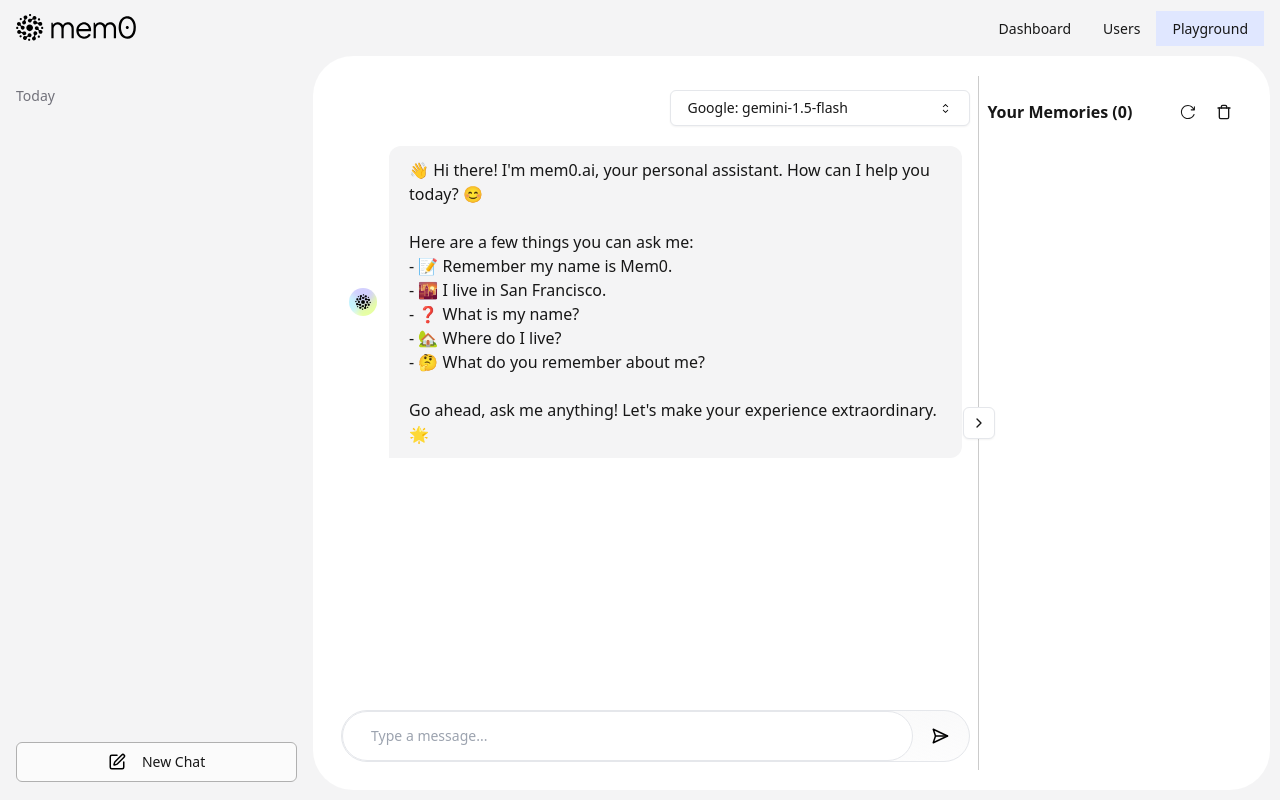
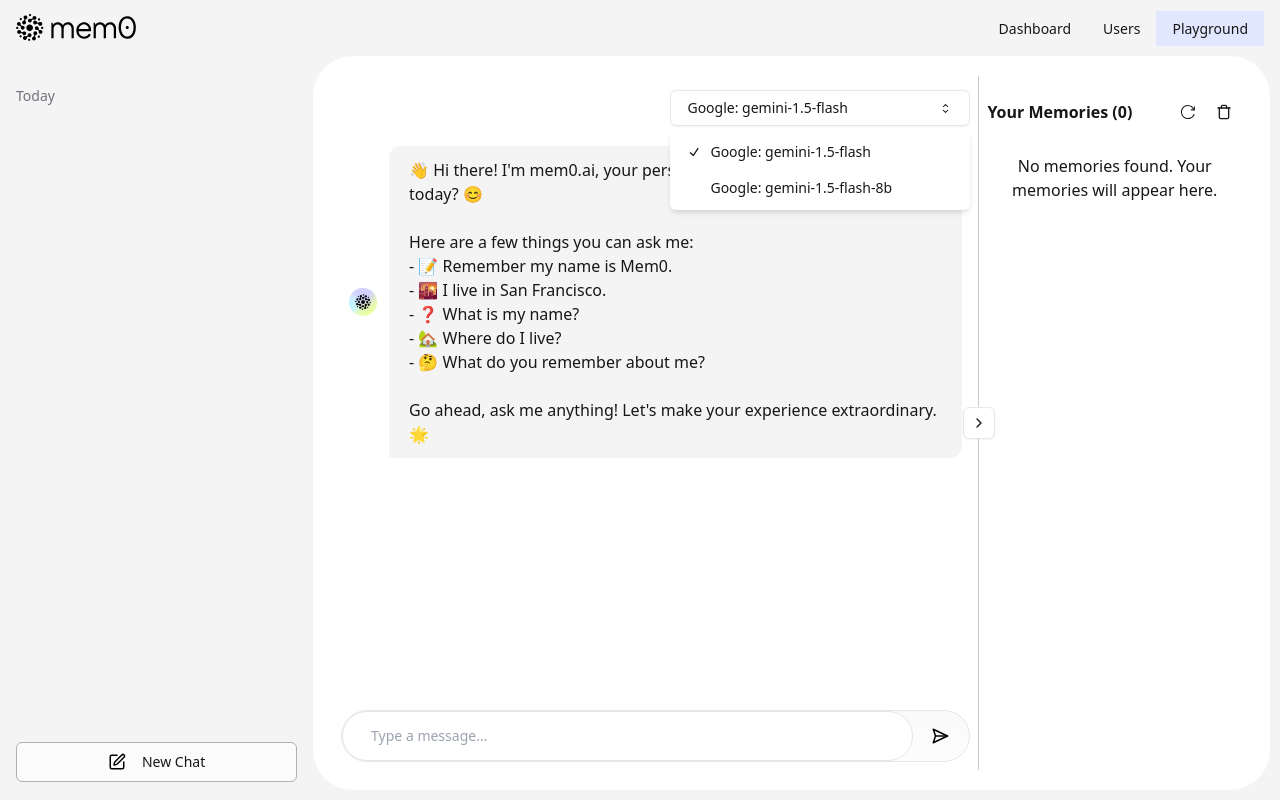
Before and after one commit to Vir-8/mem0-playground, a Next.js app: page /playground in a window 1280 px wide. Both pictures are taken after a click on the button "Google: gemini-1.5-flash". Built offline with nearby package versions, Linux system fonts and the light colour scheme.

Commit message:
Add model configuration

```diff
--- a/src/components/Memories.tsx
+++ b/src/components/Memories.tsx
@@ -138,8 +138,8 @@
             .map(memory => (
             <MemoryItem key={memory.id} memory={memory.memory} categories={memory.categories} updated_at={memory.updated_at}/>
           ))}
-          {!memories &&
-          <p>
+          {memories.length === 0 &&
+          <p className="mt-4 text-center">
             No memories found.
             Your memories will appear here.
           </p>
--- a/src/pages/playground/index.tsx
+++ b/src/pages/playground/index.tsx
@@ -13,16 +13,30 @@
   message: string;
 }
 
+type ModelOption = {
+  label: string;
+  value: string;
+};
+
 export default function Playground() {
   const [inputValue, setInputValue] = useState("");
   const [chatLog, setChatLog] = useState<ChatMessage[]>([]);
   const [isLoading, setIsLoading] = useState(false);
-  const [userId, setUserId] = useState<string>()
+  const [userId, setUserId] = useState<string>();
 
   const [chats, setChats] = useState<Chat[]>([]);
   const [currentChat, setCurrentChat] = useState<Chat | null>(null);
   const [trigger, setTrigger] = useState(false);
 
+  const options: ModelOption[] = [
+    { label: "Google: gemini-1.5-flash", value: "gemini/gemini-1.5-flash" },
+    { label: "Google: gemini-1.5-flash-8b", value: "gemini/gemini-1.5-flash-8b" }
+  ];
+
+  const [isModelDropdownOpen, setModelDropdownOpen] = useState(false);
+  const [selectedModel, setSelectedModel] = useState<ModelOption>(options[0]);
+
+  const dropdownRef = useRef<HTMLButtonElement>(null);
   const chatAreaRef = useRef<HTMLDivElement>(null);
 
   const dummyMessage = `<p>👋 Hi there! I'm mem0.ai, your personal assistant. How can I help you today? 😊</p> <br />
@@ -51,6 +65,7 @@
   };
 
   const handleSubmit = () => {
+    if (inputValue) {
       setChatLog((prevChatLog) => [
         ...prevChatLog,
         { type: "user", message: inputValue },
@@ -62,6 +77,7 @@
       }
       sendMessage(inputValue);
       setInputValue("");
+    }
   };
 
   // Send a message to the backend and render LLM response in the chat.
@@ -71,6 +87,7 @@
     const data = {
       userMessage: message,
       userId: userId,
+      model: selectedModel.value
     };
     axios.post(url, data).then((response) => {
       setIsLoading(false);
@@ -116,9 +133,15 @@
   useEffect(() => {
     const userId = chatService.getUserId();
     const loadedChats = chatService.getChats();
-    setUserId(userId)
+    setUserId(userId);
     setChats(loadedChats);
     createEmptyChat();
+
+    document.addEventListener('click', (event) => {
+      if (dropdownRef.current && !dropdownRef.current.contains(event.target as Node)) {
+        setModelDropdownOpen(false)
+      }
+    })
   }, []);
 
   return (
@@ -169,13 +192,55 @@
                       aria-haspopup="dialog"
                       aria-controls="radix-:r10:"
                       data-state="closed"
+                      onClick={() => setModelDropdownOpen(true)}
+                      ref={dropdownRef}
                     >
-                      Google: gemini-1.5-flash
+                      {selectedModel.label}
                       <img src="/images/dropdown.svg" alt="Dropdown Icon" />
                     </button>
                   </div>
                 </div>
-
+                {isModelDropdownOpen && (
+                  <div className="absolute right-0 z-10 mt-11 mr-2 w-min shadow-md rounded-md bg-white">
+                    <div
+                      className="py-1"
+                      role="menu"
+                      aria-orientation="vertical"
+                      aria-labelledby="options-menu"
+                    >
+                      {options.map((option, index) => (
+                        <div
+                          key={index}
+                          className="inline-flex items-center whitespace-nowrap text-sm font-medium transition-colors focus-visible:outline-none focus-visible:ring-1 focus-visible:ring-ring disabled:pointer-events-none disabled:opacity-50 bg-background hover:bg-accent hover:text-accent-foreground h-9 px-4 py-2 md:w-[300px] w-full text-ellipsis overflow-hidden"
+                          role="option"
+                          aria-disabled="false"
+                          aria-selected="true"
+                          data-disabled="false"
+                          data-selected="true"
+                          data-value="gpt-4o-mini"
+                          onClick={() => setSelectedModel(option)}
+                        >
+                          <svg
+                            width="15"
+                            height="15"
+                            viewBox="0 0 15 15"
+                            fill="none"
+                            xmlns="http://www.w3.org/2000/svg"
+                            className={`mr-2 h-4 w-4 ${option.value === selectedModel.value ? 'opacity-100' : 'opacity-0'}`}
+                          >
+                            <path
+                              d="M11.4669 3.72684C11.7558 3.91574 11.8369 4.30308 11.648 4.59198L7.39799 11.092C7.29783 11.2452 7.13556 11.3467 6.95402 11.3699C6.77247 11.3931 6.58989 11.3355 6.45446 11.2124L3.70446 8.71241C3.44905 8.48022 3.43023 8.08494 3.66242 7.82953C3.89461 7.57412 4.28989 7.55529 4.5453 7.78749L6.75292 9.79441L10.6018 3.90792C10.7907 3.61902 11.178 3.53795 11.4669 3.72684Z"
+                              fill="currentColor"
+                              fill-rule="evenodd"
+                              clip-rule="evenodd"
+                            ></path>
+                          </svg>
+                          <span className="font-normal">{option.label}</span>
+                        </div>
+                      ))}
+                    </div>
+                  </div>
+                )}
                 <div className="chat-content h-full">
                   <div ref={chatAreaRef} className="flex flex-col pb-24">
                     {chatLog.map((message, index) => (
@@ -246,7 +311,11 @@
                           }
                         }}
                       ></textarea>
-                      <button className="submit-val" type="submit" disabled={isLoading}>
+                      <button
+                        className="submit-val"
+                        type="submit"
+                        disabled={isLoading}
+                      >
                         <img src="/images/submit.svg" alt="Submit Button" />
                       </button>
                     </form>
```
Also changed, not shown: 1 other file (tests, documents, lock files or other folders). Lines whose indentation alone changed are shown as unchanged.
